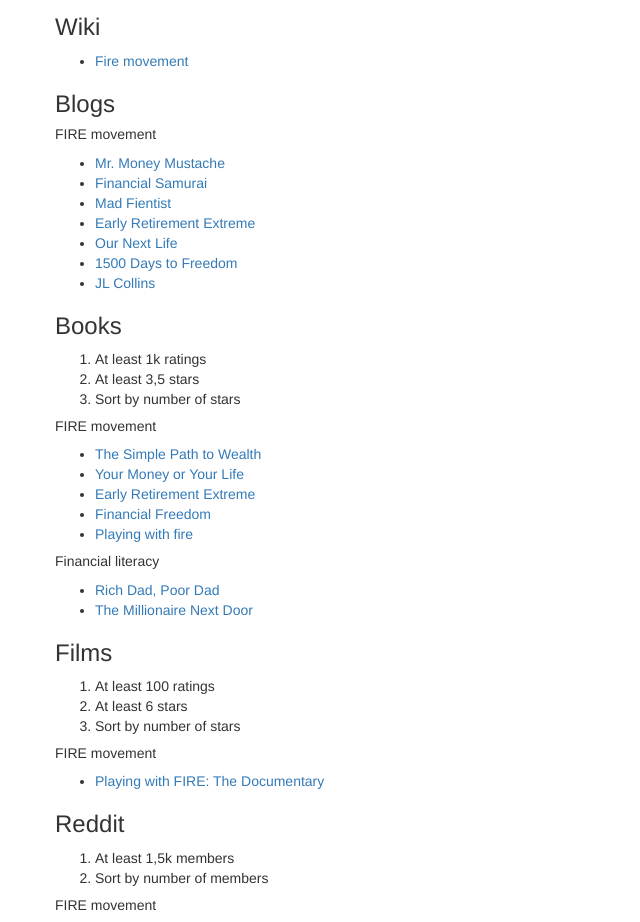
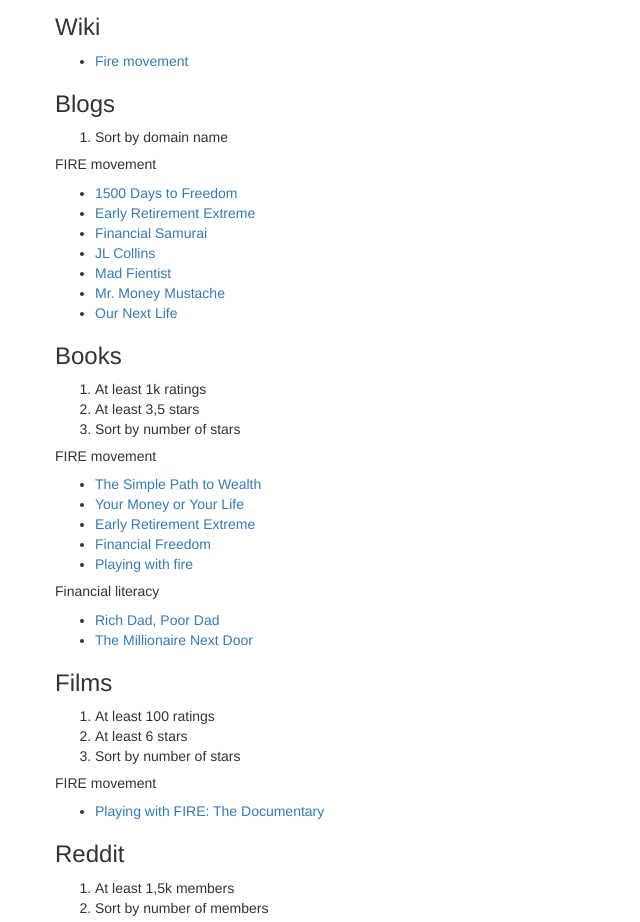
Before and after one commit to mandlar/FIRE, a plain HTML site: page index.html in a window 1280 px wide. Shown: the part 1700-2622 px from the top of the page, without its empty margins (0-640 px from the left). Drawn offline with nearby package versions, Linux system fonts and the light colour scheme.

Commit message:
add sorting rule to blogs and sort them

```diff
--- a/index.html
+++ b/index.html
@@ -100,15 +100,18 @@
 					<li><a href='https://wikipedia.org/wiki/FIRE_movement'>Fire movement</a></li>
 				</ul>
 				<h3>Blogs</h3>
+				<ol>
+					<li>Sort by domain name</li>
+				</ol>
 				<h5>FIRE movement</h5>
 				<ul>
+					<li><a href='https://www.1500days.com'>1500 Days to Freedom</a></li>
+					<li><a href='https://earlyretirementextreme.com'>Early Retirement Extreme</a></li>
+					<li><a href='https://www.financialsamurai.com'>Financial Samurai</a></li>
+					<li><a href='https://jlcollinsnh.com'>JL Collins</a></li>
+					<li><a href='https://www.madfientist.com'>Mad Fientist</a></li>
 					<li><a href='https://www.mrmoneymustache.com'>Mr. Money Mustache</a></li>
-					<li><a href='https://www.financialsamurai.com'>Financial Samurai</a></li>
-					<li><a href='https://www.madfientist.com'>Mad Fientist</a></li>
-					<li><a href='https://earlyretirementextreme.com'>Early Retirement Extreme</a></li>
 					<li><a href='https://ournextlife.com'>Our Next Life</a></li>
-					<li><a href='https://www.1500days.com'>1500 Days to Freedom</a></li>
-					<li><a href='https://jlcollinsnh.com'>JL Collins</a></li>
 				</ul>
 				<h3>Books</h3>
 				<ol>
```
